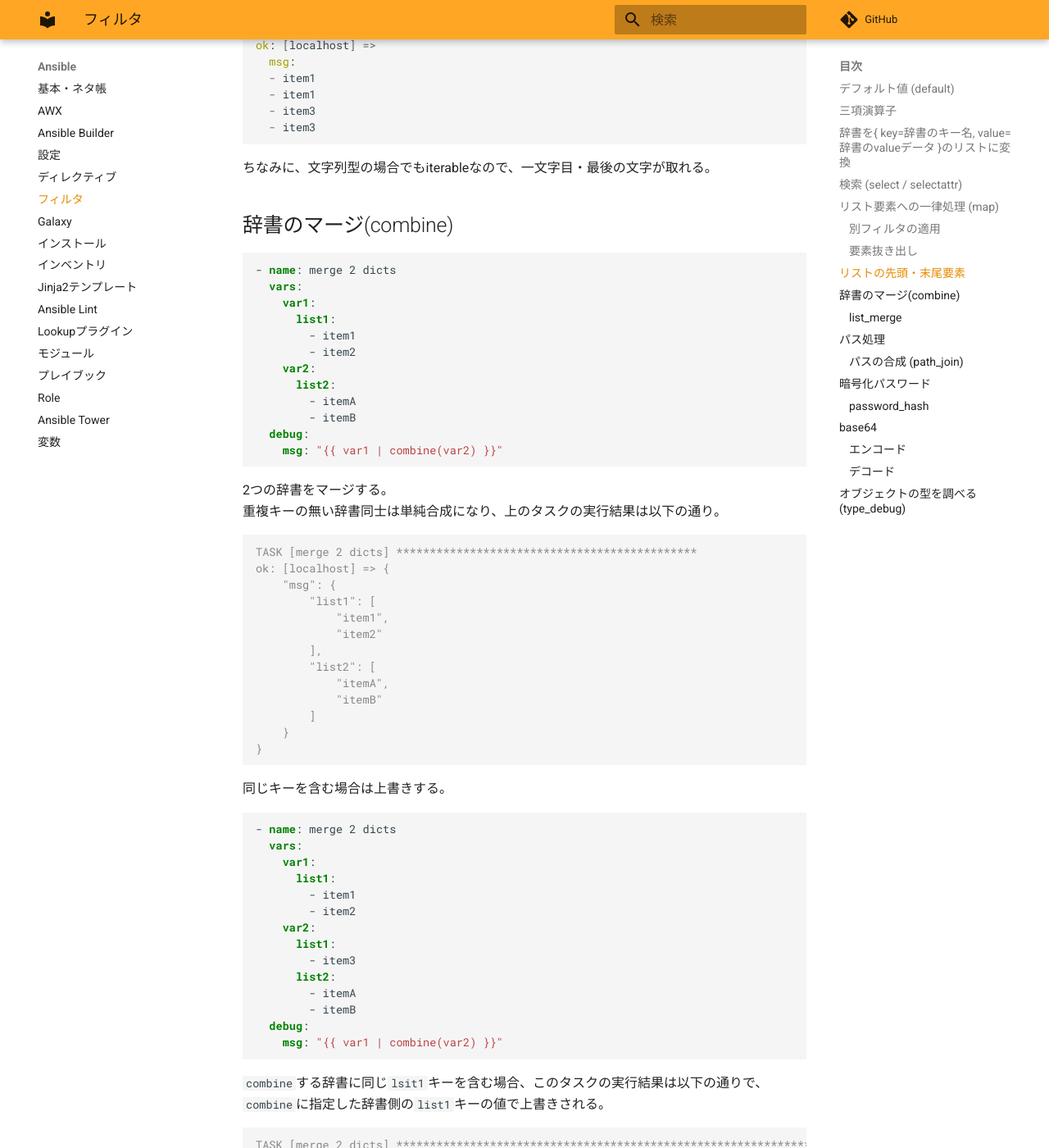
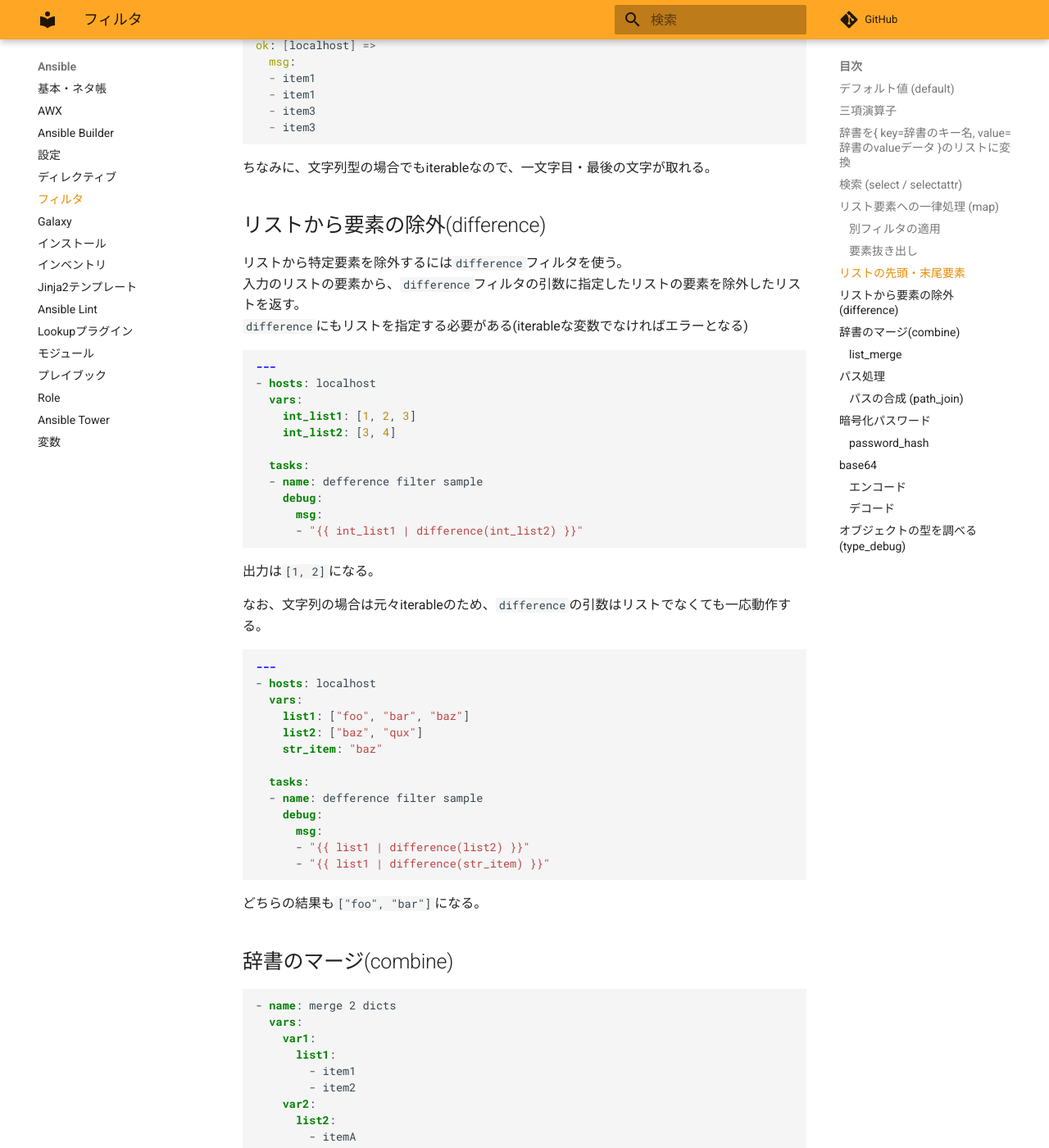
Before and after one commit to zaki-lknr/docs, an MkDocs documentation site: the page built from docs/Ansible/filter.md, in a window 1280 px wide and 1400 px high, scrolled down 4901 px. Shown: the whole window at 82% size. Built offline with MkDocs 1.6.1 and Material for MkDocs 9.7.7, drawn with Linux system fonts in a browser that asks for light colours; comment, search, counter and statistics services are not loaded.

Commit message:
add: ansible/filter: differenceフィルタ

````diff
--- a/docs/Ansible/filter.md
+++ b/docs/Ansible/filter.md
@@ -231,6 +231,48 @@ ok: [localhost] =>
 ```
 
 ちなみに、文字列型の場合でもiterableなので、一文字目・最後の文字が取れる。
+
+## リストから要素の除外(difference)
+
+リストから特定要素を除外するには`difference`フィルタを使う。
+入力のリストの要素から、`difference`フィルタの引数に指定したリストの要素を除外したリストを返す。
+`difference`にもリストを指定する必要がある(iterableな変数でなければエラーとなる)
+
+```yaml
+---
+- hosts: localhost
+  vars:
+    int_list1: [1, 2, 3]
+    int_list2: [3, 4]
+
+  tasks:
+  - name: defference filter sample
+    debug:
+      msg:
+      - "{{ int_list1 | difference(int_list2) }}"
+```
+
+出力は`[1, 2]`になる。
+
+なお、文字列の場合は元々iterableのため、`difference`の引数はリストでなくても一応動作する。
+
+```yaml
+---
+- hosts: localhost
+  vars:
+    list1: ["foo", "bar", "baz"]
+    list2: ["baz", "qux"]
+    str_item: "baz"
+
+  tasks:
+  - name: defference filter sample
+    debug:
+      msg:
+      - "{{ list1 | difference(list2) }}"
+      - "{{ list1 | difference(str_item) }}"
+```
+
+どちらの結果も`["foo", "bar"]`になる。
 
 ## 辞書のマージ(combine)
 
````
